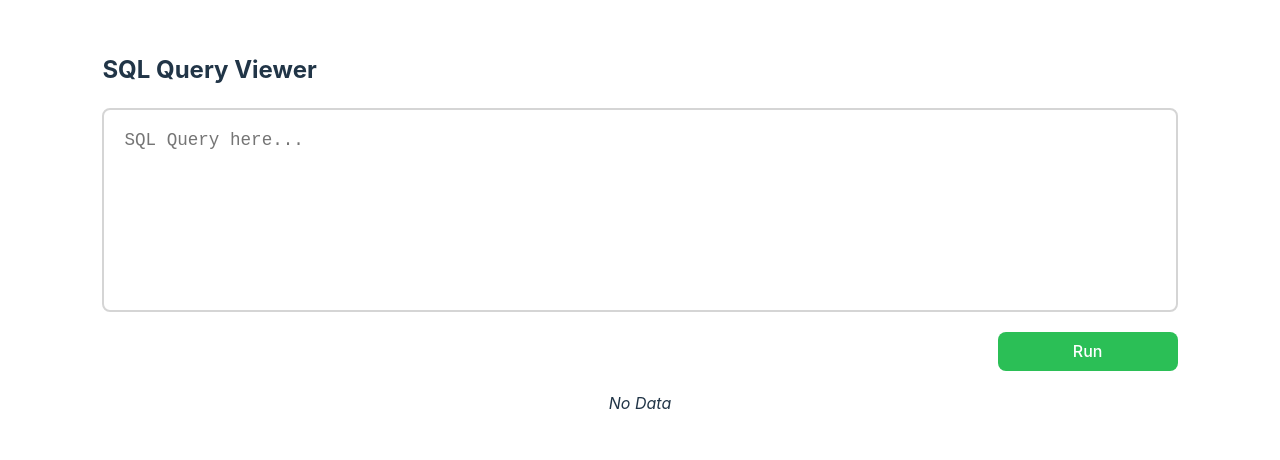
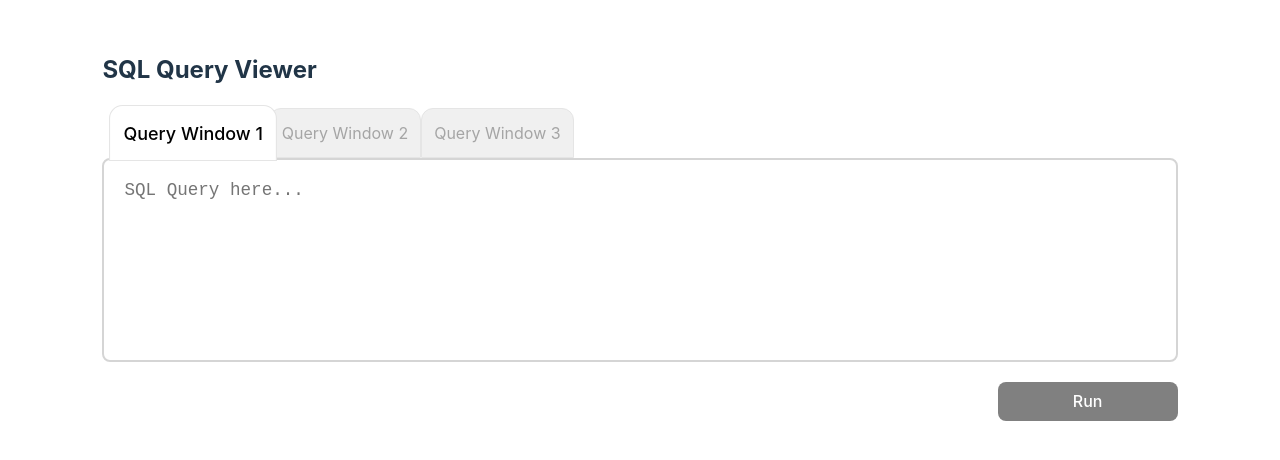
Before and after one commit to bharat7gupta/sql-query-viewer, a React (Vite) app: page / in a window 1280 px wide. Shown: the top 460 px of the page. Built offline with nearby package versions, Linux system fonts and the light colour scheme.

Commit message:
added tab component. configure query for each tab

```diff
--- a/src/App.css
+++ b/src/App.css
@@ -7,5 +7,4 @@
   min-width: 84%;
   margin: 0 auto;
   padding: 2rem;
-  text-align: center;
 }
--- a/src/App.tsx
+++ b/src/App.tsx
@@ -1,11 +1,42 @@
-import './App.css';
+import TabsContainer, { Tab } from './components/common/TabsContainer/TabsContainer';
 import QueryWindow from './components/QueryWindow/QueryWindow';
 
+import './App.css';
+import TabPanel from './components/common/TabPanel/TabPanel';
+
+export interface QueryTab extends Tab {
+  dataSource: string;
+}
+
 function App() {
+  const queryTabs: QueryTab[] = [
+    {
+      id: 'uuid-1',
+      name: 'Query Window 1',
+      dataSource: 'customers.json',
+    },
+    {
+      id: 'uuid-2',
+      name: 'Query Window 2',
+      dataSource: 'products.json',
+    },
+    {
+      id: 'uuid-3',
+      name: 'Query Window 3',
+      dataSource: 'orders.json',
+    }
+  ];
+
   return (
     <div>
       <h2 className='app-header'>SQL Query Viewer</h2>
-      <QueryWindow />
+      <TabsContainer tabs={queryTabs}>
+        {queryTabs.map(tab => (
+          <TabPanel value={tab.id}>
+            <QueryWindow dataSource={tab.dataSource} />
+          </TabPanel>
+        ))}
+      </TabsContainer>
     </div>
   )
 }
--- a/src/components/QueryEditor/QueryEditor.css
+++ b/src/components/QueryEditor/QueryEditor.css
@@ -26,3 +26,9 @@
 .query-run:hover, .query-run:focus {
     outline: 2px solid #2bbf56;
 }
+
+.query-run:disabled {
+    background-color: grey;
+    outline: none;
+    cursor: not-allowed;
+}
--- a/src/components/QueryEditor/QueryEditor.tsx
+++ b/src/components/QueryEditor/QueryEditor.tsx
@@ -1,3 +1,4 @@
+import { ChangeEvent, useState } from 'react';
 import './QueryEditor.css';
 
 interface QueryEditorProps {
@@ -5,11 +6,32 @@ interface QueryEditorProps {
 }
 
 export default function QueryEditor({ onRun }: QueryEditorProps) {
+    const [query, setQuery] = useState('');
+
+    const handleQueryChange = (event: ChangeEvent<HTMLTextAreaElement>) => {
+        setQuery(event.target.value);
+    };
+
+    const runDisabled = !query || query.trim().length === 0;
+
     return (
         <div>
-            <textarea rows={8} className='query-editor-field' placeholder='SQL Query here...'></textarea>
+            <textarea
+                rows={8}
+                className='query-editor-field'
+                placeholder='SQL Query here...'
+                value={query}
+                onChange={handleQueryChange}
+            />
             <div className='actions'>
-                <button type='button' onClick={onRun} className='query-run'>Run</button>
+                <button
+                    type='button'
+                    onClick={onRun}
+                    className='query-run'
+                    disabled={runDisabled}
+                >
+                    Run
+                </button>
             </div>
         </div>
     )
--- a/src/components/QueryResultsViewer/QueryResultsViewer.css
+++ b/src/components/QueryResultsViewer/QueryResultsViewer.css
@@ -1,8 +1,8 @@
 .query-data {
     display: grid;
     border: 1px solid #efefef;
-    grid-template-columns: repeat(5, minmax(80px, auto));
     cursor: pointer;
+    overflow: hidden;
 }
 
 .col-headers,
@@ -15,11 +15,18 @@
     font-weight: bold;
 }
 
+.col-header {
+    padding: 12px;
+}
+
+.data-cell {
+    padding: 4px;
+}
+
 .col-header,
 .data-cell {
     background-color: #ffffff;
     border: 1px solid #efefef;
-    padding: 4px;
 }
 
 .col-header:hover,
--- a/src/components/QueryResultsViewer/QueryResultsViewer.tsx
+++ b/src/components/QueryResultsViewer/QueryResultsViewer.tsx
@@ -20,7 +20,7 @@ export default function QueryResultsViewer({ data }: QueryResultsViewerProps) {
     }, [data]);
 
     if (!data || data.length === 0) {
-        return <i>No Data</i>
+        return null;
     }
 
     const renderCellData = (cellData: DataRowValue) => {
@@ -38,8 +38,12 @@ export default function QueryResultsViewer({ data }: QueryResultsViewerProps) {
         }
     }
 
+    const gridStyles = {
+        gridTemplateColumns: `repeat(${colHeaders.length}, minmax(80px, auto))`
+    };
+
     return (
-        <div className='query-data'>
+        <div className='query-data' style={gridStyles}>
             <div className='col-headers'>
                 {colHeaders.map(header => (
                     <div className='col-header' key={header}>{header}</div>
--- a/src/components/QueryWindow/QueryWindow.tsx
+++ b/src/components/QueryWindow/QueryWindow.tsx
@@ -6,11 +6,15 @@ import { DataRow } from '../../types/results-data';
 
 import './QueryWindow.css';
 
-export default function QueryWindow() {
+interface QueryWindowProps {
+    dataSource: string;
+}
+
+export default function QueryWindow({ dataSource }: QueryWindowProps) {
     const [data, setData] = useState<DataRow[]>([]);
 
     const handleQueryRun = () => {
-        fetch(`${API_BASE_URL}/examples/northwind/data/json/customers.json`)
+        fetch(`${API_BASE_URL}/examples/northwind/data/json/${dataSource}`)
             .then(res => res.json())
             .then(data => setData(data));
     };
--- /dev/null
+++ b/src/components/common/TabPanel/TabPanel.tsx
@@ -0,0 +1,18 @@
+import { ReactNode, useContext } from "react";
+import { TabsContext } from "../TabsContainer";
+
+interface TabPanelProps {
+    value: string;
+    children: ReactNode | ReactNode[];
+}
+
+export default function TabPanel({ value, children }: TabPanelProps) {
+    const selectedTabValue = useContext(TabsContext);
+    let className;
+
+    if (selectedTabValue !== value) {
+        className = 'tab-hide';
+    }
+
+    return <div className={className}>{children}</div>;
+}
--- /dev/null
+++ b/src/components/common/TabsContainer/TabsContainer.css
@@ -0,0 +1,24 @@
+.tabs {
+    display: flex;
+    margin-left: 16px;
+}
+
+.tab {
+    padding: 12px;
+    border: 1px solid #e5e5e5;
+    border-radius: 12px 12px 0 0;
+    background-color: #f0f0f0;
+    color: #a5a5a5;
+    cursor: pointer;
+}
+
+.tab.active {
+    font-weight: 500;
+    transform: scale(1.12);
+    background-color: #fff;
+    color: #000;
+}
+
+.tab-hide {
+    display: none;
+}
--- /dev/null
+++ b/src/components/common/TabsContainer/TabsContainer.tsx
@@ -0,0 +1,38 @@
+import { ReactNode, useState } from "react";
+import { TabsContext } from "./index";
+
+import './TabsContainer.css';
+
+export interface Tab {
+    id: string;
+    name: string;
+}
+
+interface TabsContainerProps {
+    tabs: Tab[];
+    children: ReactNode | ReactNode[];
+}
+
+export default function TabsContainer({ tabs, children }: TabsContainerProps) {
+    const [selectedTabValue, setSelectedTabValue] = useState(tabs[0].id);
+
+    const handleTabHeaderClick = (tab: Tab) => {
+        setSelectedTabValue(tab.id);
+    };
+
+    return (
+        <TabsContext.Provider value={selectedTabValue}>
+            <div className="tabs">
+                {tabs.map(tab => (
+                    <nav
+                        className={`tab ${tab.id === selectedTabValue ? 'active' : ''}`}
+                        onClick={() => handleTabHeaderClick(tab)}
+                    >
+                        {tab.name}
+                    </nav>
+                ))}
+            </div>
+            {children}
+        </TabsContext.Provider>
+    )
+}
--- /dev/null
+++ b/src/components/common/TabsContainer/index.tsx
@@ -0,0 +1,3 @@
+import { createContext } from 'react';
+
+export const TabsContext = createContext<string | null>(null);
```
